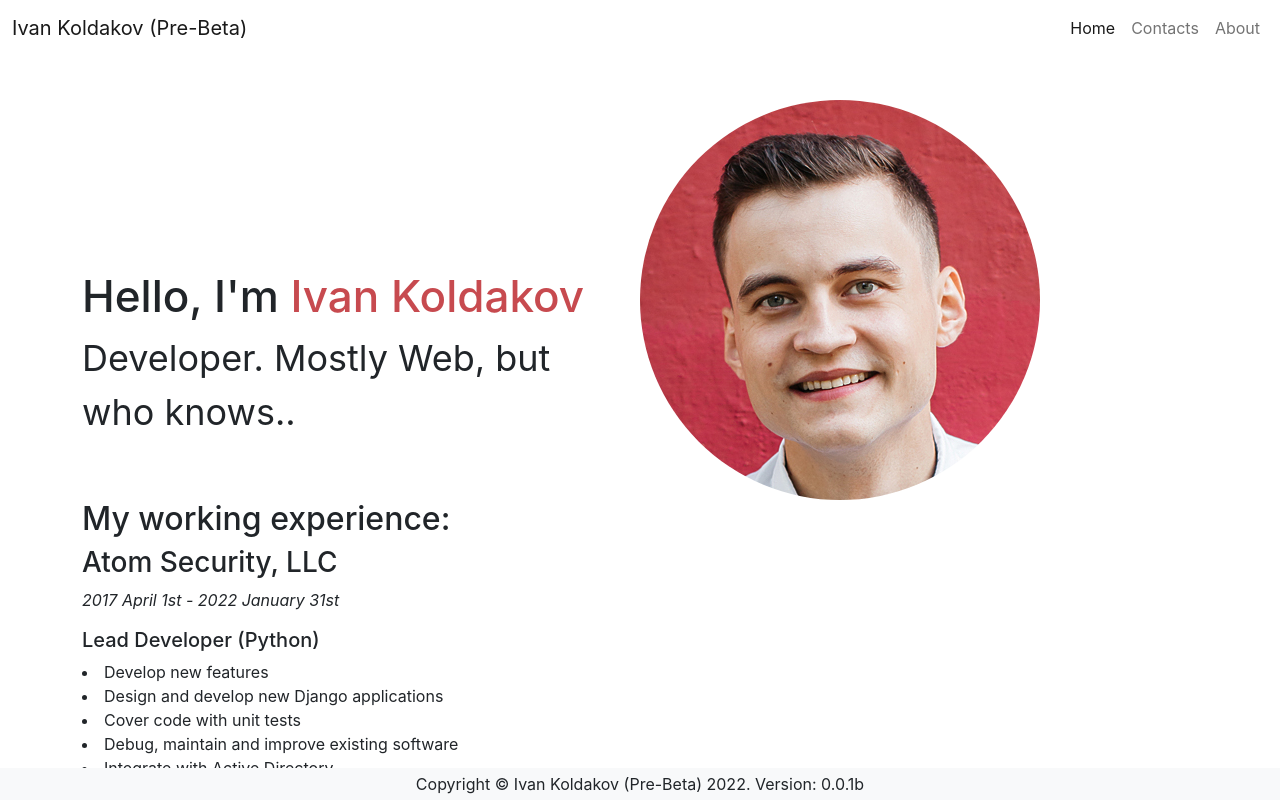
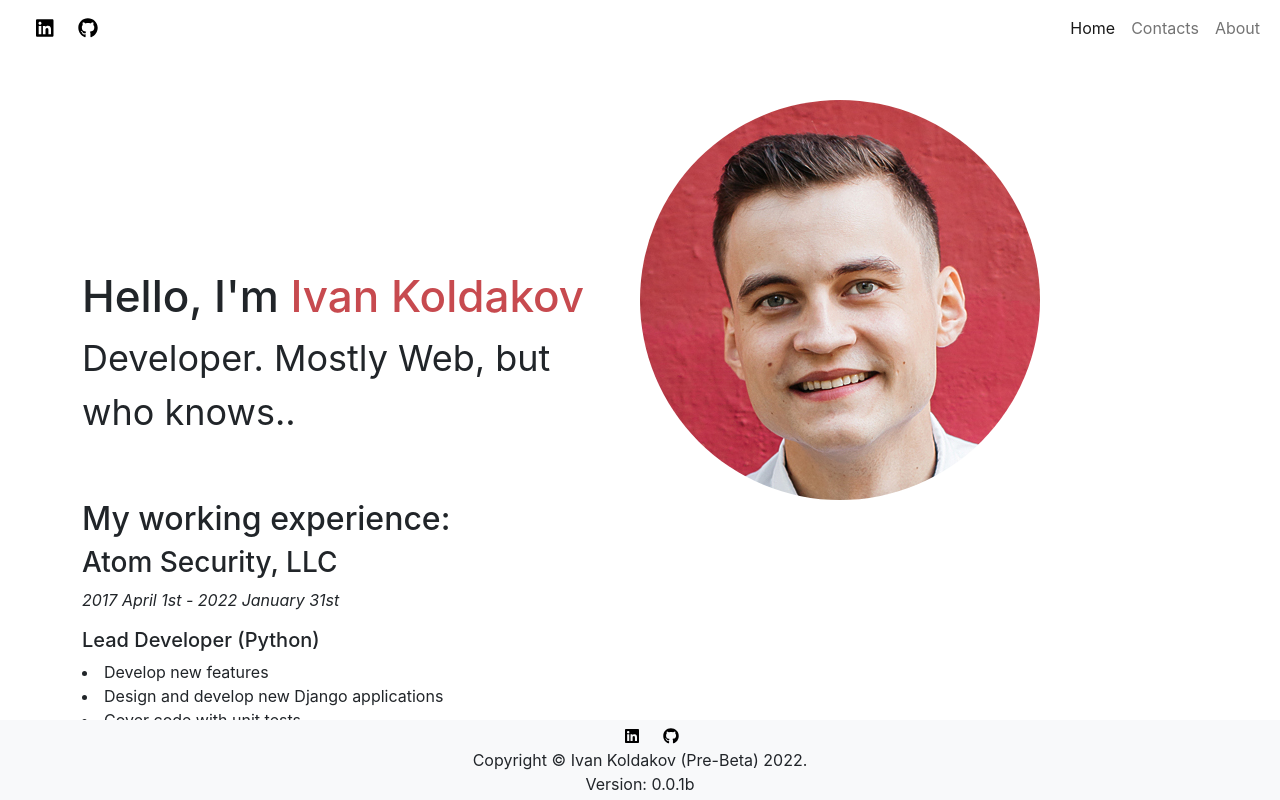
Before and after one commit to AivGitHub/aivgithub.github.io, a React (Create React App) app: page / in a window 1280 px wide. Shown: the top 800 px of the page. Built offline with nearby package versions, Linux system fonts and the light colour scheme.

Commit message:
Added icons and links to social networks

```diff
--- a/package.json
+++ b/package.json
@@ -4,6 +4,9 @@
   "homepage": "https://aivgithub.github.io/",
   "private": true,
   "dependencies": {
+    "@fortawesome/fontawesome-svg-core": "^1.3.0",
+    "@fortawesome/free-brands-svg-icons": "^6.0.0",
+    "@fortawesome/react-fontawesome": "^0.1.17",
     "@testing-library/jest-dom": "^5.16.1",
     "@testing-library/react": "^12.1.2",
     "@testing-library/user-event": "^13.5.0",
--- a/public/database.json
+++ b/public/database.json
@@ -28,12 +28,12 @@
       {
         "name": "linkedin",
         "url": "https://www.linkedin.com/in/aiv",
-        "className": "fa fa-linkedin"
+        "brand": "linkedin"
       },
       {
         "name": "github",
         "url": "http://github.com/AivGitHub",
-        "className": "fa fa-github"
+        "brand": "github"
       }
     ],
     "experiences": [
--- a/src/App.js
+++ b/src/App.js
@@ -3,6 +3,10 @@ import { HashRouter as Router, Route, Routes } from "react-router-dom";
 
 import 'bootstrap/dist/css/bootstrap.min.css';
 import 'bootstrap/dist/js/bootstrap.bundle.min.js';
+import { FontAwesomeIcon } from '@fortawesome/react-fontawesome';
+import {
+faLinkedin, faGithub
+} from '@fortawesome/free-brands-svg-icons';
 
 import "./App.css";
 import {
@@ -59,28 +63,6 @@ class App extends Component {
   render() {
     const { data, isLoading } = this.state;
 
-    var systemData = {
-      "version": data.version,
-      "designed_by": data.designed_by,
-      "brand": data.brand
-    }
-
-    var footerData = {
-      "socialNetworks": data.social_networks,
-      "version": data.version,
-      "brand": data.brand
-    }
-
-    var contactsData = {
-      "contacts": data.contacts,
-      "socialNetworks": data.social_networks
-    }
-
-    var navigationData = {
-      "socialNetworks": data.social_networks,
-      "brand": data.brand,
-    }
-
     // Dirty hack
     if (isLoading) {
       return(
@@ -91,6 +73,41 @@ class App extends Component {
           </div>
         </div>
       )
+    }
+
+    var iconsMap = {
+      'linkedin': faLinkedin,
+      'github': faGithub
+    }
+
+   var socialNetworks = data.social_networks.map(function(socialNetwork, i){
+     return <span className="ms-4" key={"outer-navigation-map" + i}>
+         <a href={socialNetwork.url} target="_blank">
+           <FontAwesomeIcon icon={iconsMap[socialNetwork.brand]} />
+         </a>
+       </span>
+     });
+
+    var systemData = {
+      "version": data.version,
+      "designed_by": data.designed_by,
+      "brand": data.brand
+    }
+
+    var footerData = {
+      "socialNetworks": socialNetworks,
+      "version": data.version,
+      "brand": data.brand
+    }
+
+    var contactsData = {
+      "contacts": data.contacts,
+      "socialNetworks": socialNetworks
+    }
+
+    var navigationData = {
+      "socialNetworks": socialNetworks,
+      "brand": data.brand,
     }
 
     return(
--- a/src/components/Contacts.jsx
+++ b/src/components/Contacts.jsx
@@ -11,13 +11,7 @@ class Contacts extends Component {
         </div>
       });
 
-    this.socialNetworks = props.contactsData.socialNetworks.map(function(socialNetwork, i){
-      return <div key={"outer-home-map" + i}>
-        <h4>
-          {socialNetwork.name}: <a href={socialNetwork.url} target="_blank">{socialNetwork.url}</a>
-        </h4>
-        </div>
-      });
+    this.socialNetworks = props.contactsData.socialNetworks;
   }
 
   render(){
--- a/src/components/Footer.jsx
+++ b/src/components/Footer.jsx
@@ -19,7 +19,11 @@ class Footer extends Component {
         <footer className="py-1 bg-light fixed-bottom">
           <div className="container">
             <p className="m-0 text-center">
-              Copyright &copy; {this.brand} 2022. Version: {this.version}
+              {this.socialNetworks}
+              <br />
+              Copyright &copy; {this.brand} 2022.
+              <br />
+              Version: {this.version}
             </p>
           </div>
         </footer>
--- a/src/components/Home.jsx
+++ b/src/components/Home.jsx
@@ -11,7 +11,7 @@ class Home extends Component {
     this.profileImage = 'images/' + this.data.profile_image;
 
     this.experiences = this.data.experiences.map(function(experience, i) {
-      return <div className="border-bottom-1" key={"outer-home-map" + i}>
+      return <div key={"outer-home-map" + i}>
         <h3>{experience.name}</h3>
         <p className="info"><em className="date"> {experience.from} - {experience.to}</em></p>
         <h5>{experience.position}</h5>
--- a/src/components/Navigation.jsx
+++ b/src/components/Navigation.jsx
@@ -9,20 +9,14 @@ class Navigation extends Component {
     super(props);
 
     this.brand = props.navigationData.brand;
-    this.socialNetworks = props.navigationData.socialNetworks.map(function(socialNetwork, i){
-      return <div key={"outer-home-map" + i}>
-        <h4>
-          {socialNetwork.name}: <a href={socialNetwork.url} target="_blank">{socialNetwork.url}</a>
-        </h4>
-        </div>
-      });
+    this.socialNetworks = props.navigationData.socialNetworks;
   }
 
   render() {
     return (
       <nav className="navbar navbar-expand-sm bg-white navbar-light fixed-top">
         <div className="container-fluid">
-          <NavLink className="navbar-brand" to="/">{this.brand}</NavLink>
+          <div className="navbar-brand" to="/">{this.socialNetworks}</div>
           <button
             className="navbar-toggler navbar-light"
             type="button"
```
Also changed, not shown: 1 other file (tests, documents, lock files or other folders).
